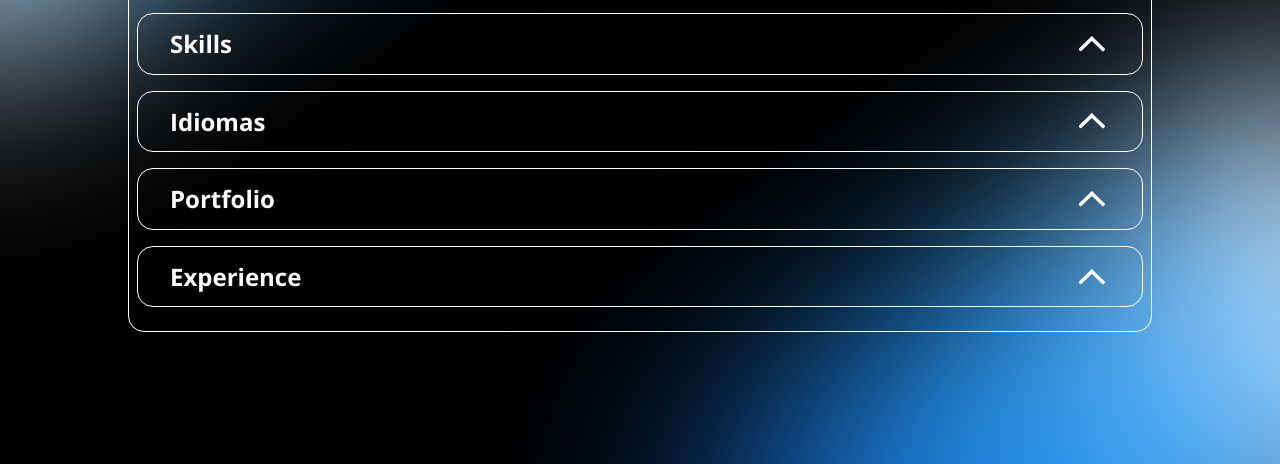
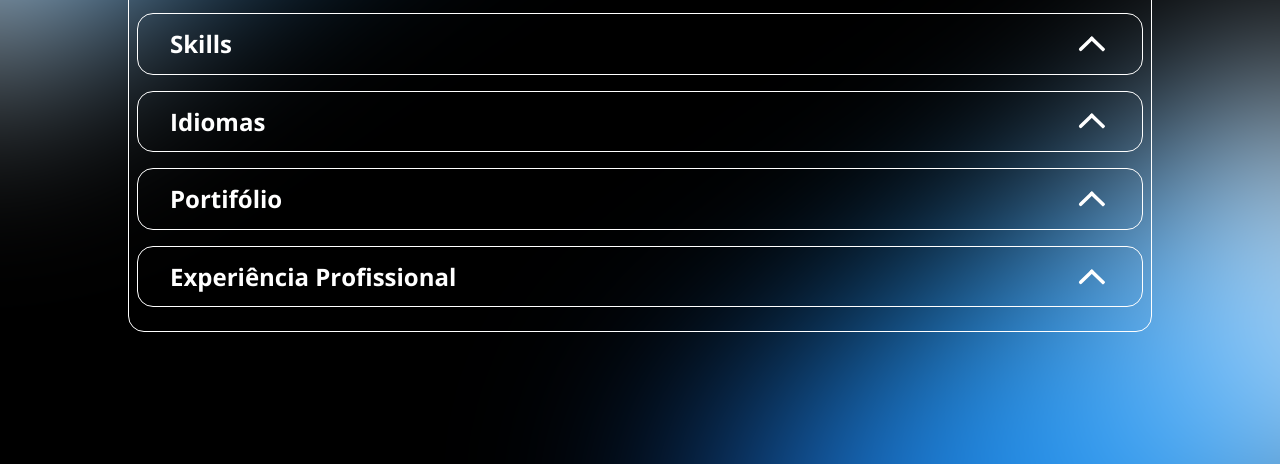
Before and after one commit to leandrojales2/portfolio-js, a plain HTML site: page index.html in a window 1280 px wide. Shown: the part 336-800 px from the top of the page. Drawn offline with nearby package versions, Linux system fonts and the light colour scheme.

Commit message:
Correções de Textos

```diff
--- a/index.html
+++ b/index.html
@@ -5,7 +5,7 @@
     <meta charset="UTF-8">
     <meta http-equiv="X-UA-Compatible" content="ie=edge">
     <meta name="viewport" content="width=device-width, initial-scale=1.0">
-    <title>Protifólio Leandro C Jales</title>
+    <title>Portifólio Leandro C Jales</title>
 
     <link rel="stylesheet" href="https://cdnjs.cloudflare.com/ajax/libs/normalize/8.0.1/normalize.min.css"
         integrity="sha512-NhSC1YmyruXifcj/KFRWoC561YpHpc5Jtzgvbuzx5VozKpWvQ+4nXhPdFgmx8xqexRcpAglTj9sIBWINXa8x5w=="
@@ -83,7 +83,7 @@
         </section>
         <section class="acordeon">
             <button class="trigger" type="button">
-                Portfolio
+                Portifólio
             </button>
             <div class="content">
                 <ul class="portfolio" id="profile.portfolio">
@@ -96,7 +96,7 @@
         </section>
         <section class="acordeon">
             <button class="trigger" type="button">
-                Experience
+                Experiência Profissional
             </button>
             <div class="content">
                 <ul class="experience" id="profile.professionalExperience">
```
